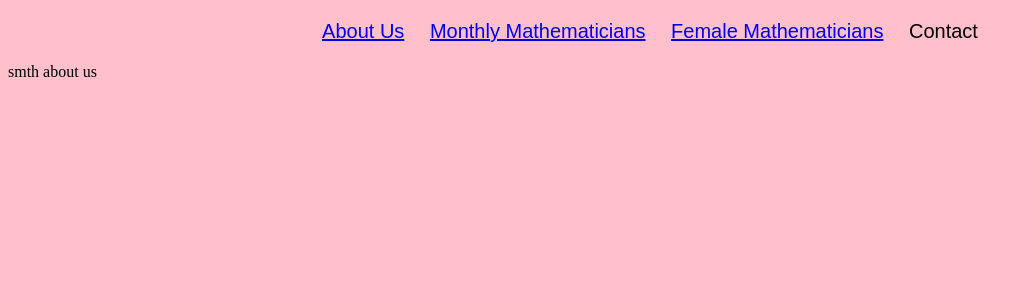
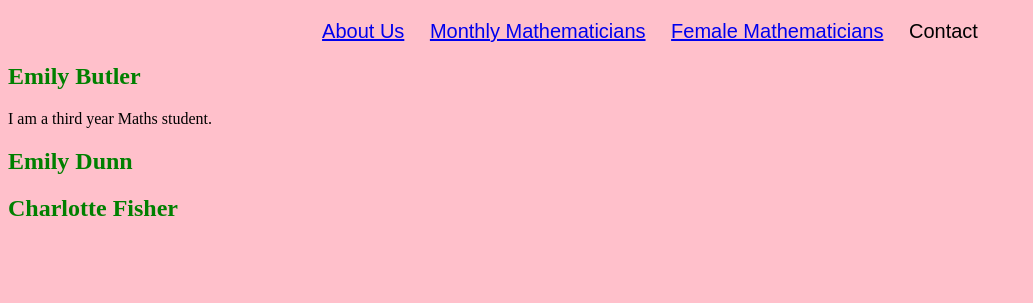
Before and after one commit to emilypdunn/ed-cfg-python-project, a Flask app: page /aboutUs.html in a window 1280 px wide. Shown: the top 303 px of the page, without its empty margins (0-1033 px from the left). Run offline with Flask 2, Linux system fonts and the light colour scheme.

Commit message:
about me

```diff
--- a/Project/Templates/aboutUs.html
+++ b/Project/Templates/aboutUs.html
@@ -3,5 +3,8 @@
   {% include "header.html" %}
 
 <body>
-    smth about us
+    <h2>Emily Butler</h2>
+      <p>I am a third year Maths student. </p>
+   <h2>Emily Dunn</h2>
+    <h2>Charlotte Fisher</h2>
 </body>
```
